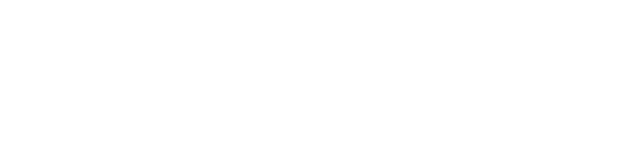
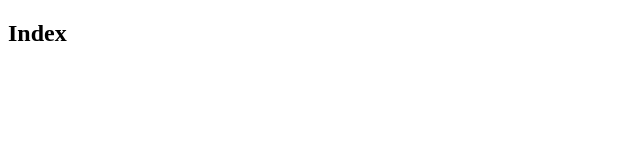
Before and after one commit to RanggaGaep/simulasi_remote_lokal_github, a plain HTML site: page index.html in a window 1280 px wide. Shown: the whole page, without its empty margins (0-640 px from the left). Drawn offline with Linux system fonts and the light colour scheme.

Commit message:
mengedit index.html

```diff
--- a/index.html
+++ b/index.html
@@ -4,6 +4,7 @@
 	<title>Home</title>
 </head>
 <body>
+	<h2>Index</h2>
 
 </body>
 </html>
```
